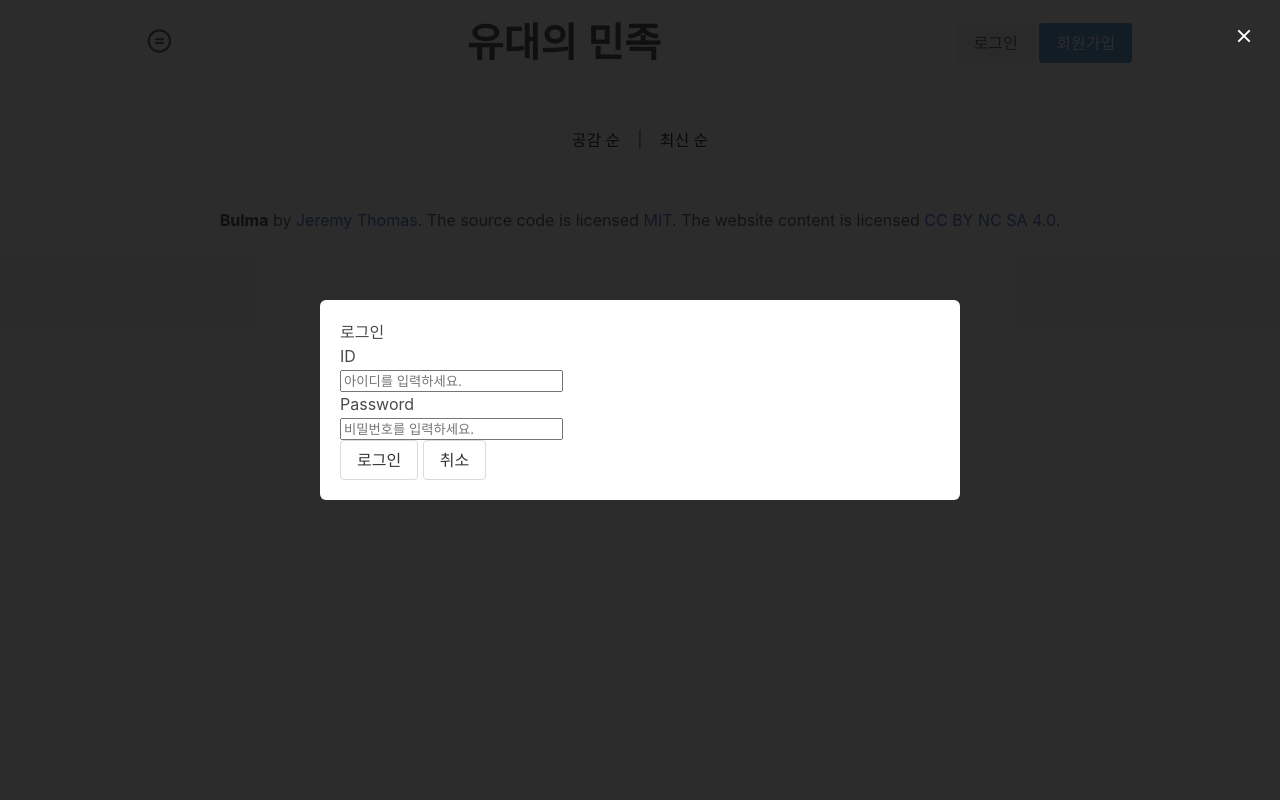
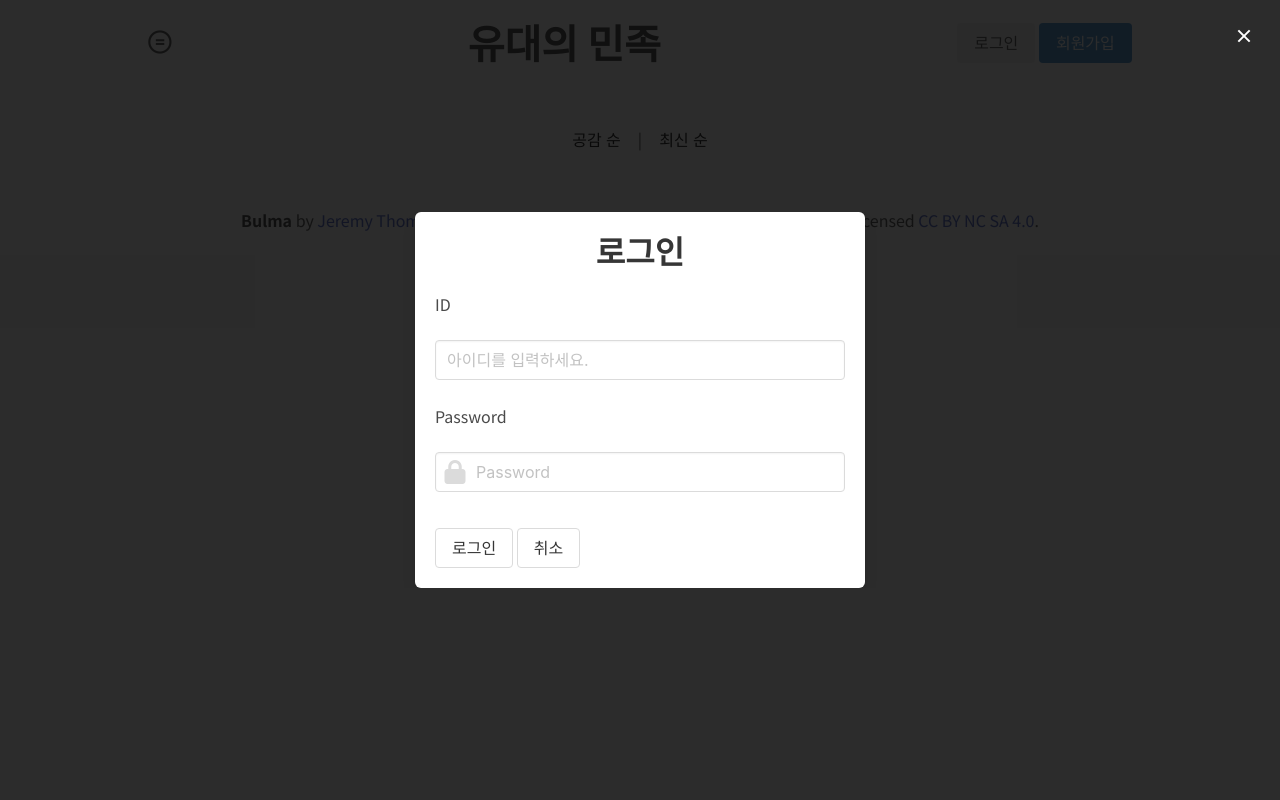
Before and after one commit to connieya/jungle_week0, a Flask app: page / in a window 1280 px wide, after a click on "로그인". Run offline with Flask 2, Linux system fonts and the light colour scheme; data that the repository does not hold is empty; some libraries are stand-ins or nearby versions.

Commit message:
feat : idOverlap, login_signupModal style

```diff
--- a/app.py
+++ b/app.py
@@ -18,7 +18,14 @@ def main():
 
    return render_template('main.html' , login = False , users = user_list)
 
+@app.route('/idOverlap', methods=['POST'])
+def same_id():
 
+   if list(db.user.find({'user_id' :request.form['log_id']})):
+      print("aaaaaa")
+      return jsonify({'result': 'overlap'})
+   else:
+      return jsonify({'result': 'success'})
 
 
 @app.route('/signUp',methods = ['POST'])
--- a/static/main.js
+++ b/static/main.js
@@ -56,14 +56,33 @@ function signup() {
   });
 }
 
-function myprofile(user_id){
-  console.log("sdsad",user_id)
+function myprofile(user_id) {
+  console.log("sdsad", user_id);
   $.ajax({
     type: "GET",
     url: "/myprofile",
-     data: { user_id: user_id},
+    data: { user_id: user_id },
     success: function (response) {
-       console.log("response =>" , response)
+      console.log("response =>", response);
+    },
+  });
+}
+
+function idOverlap(){
+  let login_id = $("#signup__id").val();
+
+  $.ajax({
+    type: "POST",
+    url: "/idOverlap",
+    data: { log_id: login_id},
+    success: function (response) {
+      if (response["result"] == "success") {
+        document.querySelector('.fa-circle-check').style.color = 'green';
+        alert("사용가능한 아이디입니다.")
+      } else if(response["result"] == "overlap"){
+        document.querySelector('.fa-circle-check').style.color = 'black';
+        alert("아이디가 중복입니다.");
+      }
     },
   });
 }
--- a/static/style.css
+++ b/static/style.css
@@ -19,6 +19,7 @@
 
 body {
   margin: 0;
+  font-family: 'Noto Sans KR', sans-serif;
 }
 
 i {
@@ -68,7 +69,7 @@ section {
   margin: 20px;
 }
 
-.card-content > .content__name {
+.card-content {
   text-align: center;
 }
 
@@ -77,3 +78,37 @@ span {
 }
 
 /* Footer */
+
+/* Modal */
+.box {
+  margin: auto;
+}
+
+#modal-js-example--login > div.modal-content > div {
+  width: 450px;
+}
+
+.login__input, .signup__input {
+  display:flex;
+  flex-direction: column;
+}
+
+.absolute {
+  position: relative;
+}
+
+#recheck {
+  position: absolute;
+  top: 30px;
+  right: 25px;
+  height: 30px;
+  border: none;
+}
+
+.fa-circle-check {
+  margin-left: 3px;
+}
+
+.title {
+  text-align: center;
+}
--- a/static/styleMy.css
+++ b/static/styleMy.css
@@ -19,6 +19,7 @@
 
 body {
   margin: 0;
+  font-family: 'Noto Sans KR', sans-serif;
 }
 
 i {
--- a/static/styleYour.css
+++ b/static/styleYour.css
@@ -19,6 +19,7 @@
 
 body {
   margin: 0;
+  font-family: 'Noto Sans KR', sans-serif;
 }
 
 i {
--- a/templates/main.html
+++ b/templates/main.html
@@ -5,6 +5,14 @@
     <meta http-equiv="X-UA-Compatible" content="IE=edge" />
     <meta name="viewport" content="width=device-width, initial-scale=1.0" />
     <title>main</title>
+
+    <!-- Google Font -->
+    <link rel="preconnect" href="https://fonts.googleapis.com" />
+    <link rel="preconnect" href="https://fonts.gstatic.com" crossorigin />
+    <link
+      href="https://fonts.googleapis.com/css2?family=Noto+Sans+KR:wght@300;400;500;700&display=swap"
+      rel="stylesheet"
+    />
 
     <!-- 데이터 설정 -->
     <meta />
@@ -125,27 +133,36 @@
 
         <div class="modal-content">
           <div class="box">
-            <p>로그인</p>
+            <h1 class="title">로그인</h1>
             <!-- Your content -->
-            <div>
+            <div class="login__input">
               <label for="login__id">ID</label>
               <br />
+
               <input
+                class="input"
                 type="text"
                 placeholder="아이디를 입력하세요."
                 id="login__id"
                 name="login__id"
               />
               <br />
+
               <label for="login__password">Password</label>
               <br />
-              <input
-                type="password"
-                placeholder="비밀번호를 입력하세요."
-                id="login__password"
-                name="login_password"
-              />
+
+              <div class="field">
+                <p class="control has-icons-left">
+                  <input class="input" type="password" placeholder="Password" id="login__password"
+                  name="login_password">
+                  <span class="icon is-small is-left">
+                    <i class="fas fa-lock"></i>
+                  </span>
+                </p>
+              </div>
               <br />
+
+              <div class="login__buttons">
                 <button class="button signup__complete" onclick="login()">
                 로그인
                 </button>
@@ -158,6 +175,7 @@
               </div>
             </div>
           </div>
+        </div>
 
         <button class="modal-close is-large" aria-label="close"></button>
       </div>
@@ -167,46 +185,72 @@
 
         <div class="modal-content">
           <div class="box">
-            <p>회원가입</p>
+            <h1 class="title">회원가입</h1>
             <!-- Your content -->
+            <div class="signup__input">
+              <!--  form 태그 대신 div 태그 -->
               <div>
-              <!--  form 태그 대신 div 태그 -->
               <label for="signup__name">이름을 입력하세요.</label>
               <br />
               <input
+              class="input"
                 type="text"
                 placeholder="이름을 입력해주세요."
                 id="signup__name"
                 name="signup__name"
               />
+            </div>
               <br />
-              <label for="signup__id">아이디를 입력하세요.</label>
+
+              <div class="absolute">
+
+              <label for="signup__id">아이디를 입력하세요.
+
+              </label>
               <br />
               <input
+              class="input"
                 type="text"
                 placeholder="아이디를 입력해주세요."
                 id="signup__id"
                 name="signup__id"
               />
+              <button class="button" id="recheck" onclick="idOverlap()">중복 체크<i class="fa-solid fa-circle-check"></i></button>
+            </div>
               <br />
+
+              <div>
               <label for="signup__password">비밀번호를 입력하세요.</label>
               <br />
-              <input
-                type="password"
-                placeholder="비밀번호를 입력해주세요."
-                id="signup__password"
-                name="signup__password"
-              />
+
+              <div class="field">
+                <p class="control has-icons-left">
+                  <input class="input" type="password" placeholder="Password" id="signup__password"
+                  name="signup__password">
+                  <span class="icon is-small is-left">
+                    <i class="fas fa-lock"></i>
+                  </span>
+                </p>
+              </div>
+            </div>
             <br />
+
+            <div>
               <label for="signup__password--re">비밀번호를 재확인하세요.</label>
+
+              <div class="field">
+                <p class="control has-icons-left">
+                  <input class="input" type="password" placeholder="Password"                 id="signup__password--re"
+                  name="signup__password--re">
+                  <span class="icon is-small is-left">
+                    <i class="fas fa-lock"></i>
+                  </span>
+                </p>
+              </div>
+            </div>
               <br />
-              <input
-                type="password"
-                placeholder="비밀번호를 재확인해주세요."
-                id="signup__password--re"
-                name="signup__password--re"
-              />
-              <br />
+
+              <div class="signup__buttons">
               <button class="button signup__complete" onclick="signup()">
                 회원가입
               </button>
@@ -217,6 +261,7 @@
                 취소
               </button>
             </div>
+            </div>
             <!-- form 태그 대신 div 태그 -->
           </div>
         </div>
```
Lines whose indentation alone changed are shown as unchanged.
